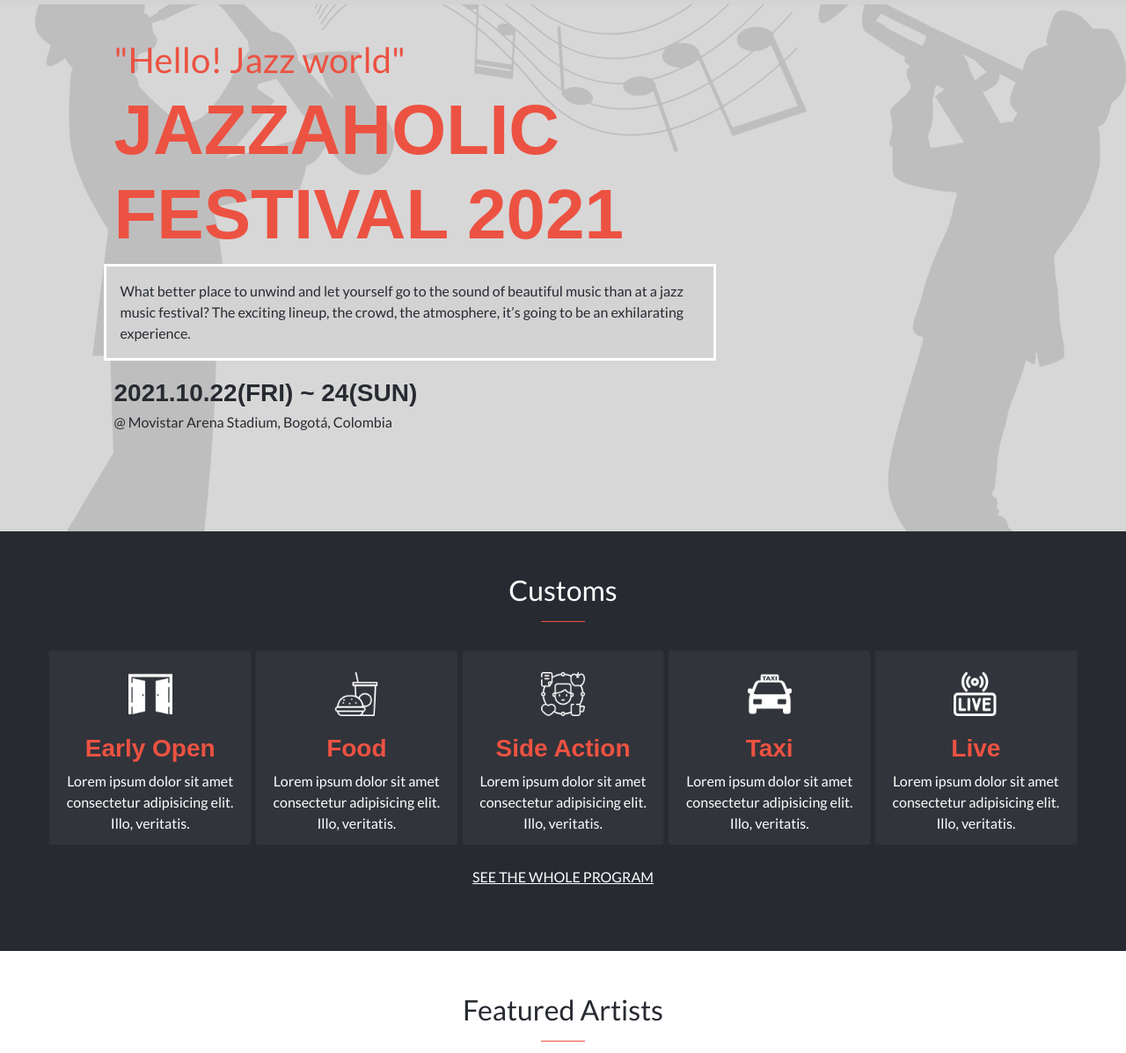
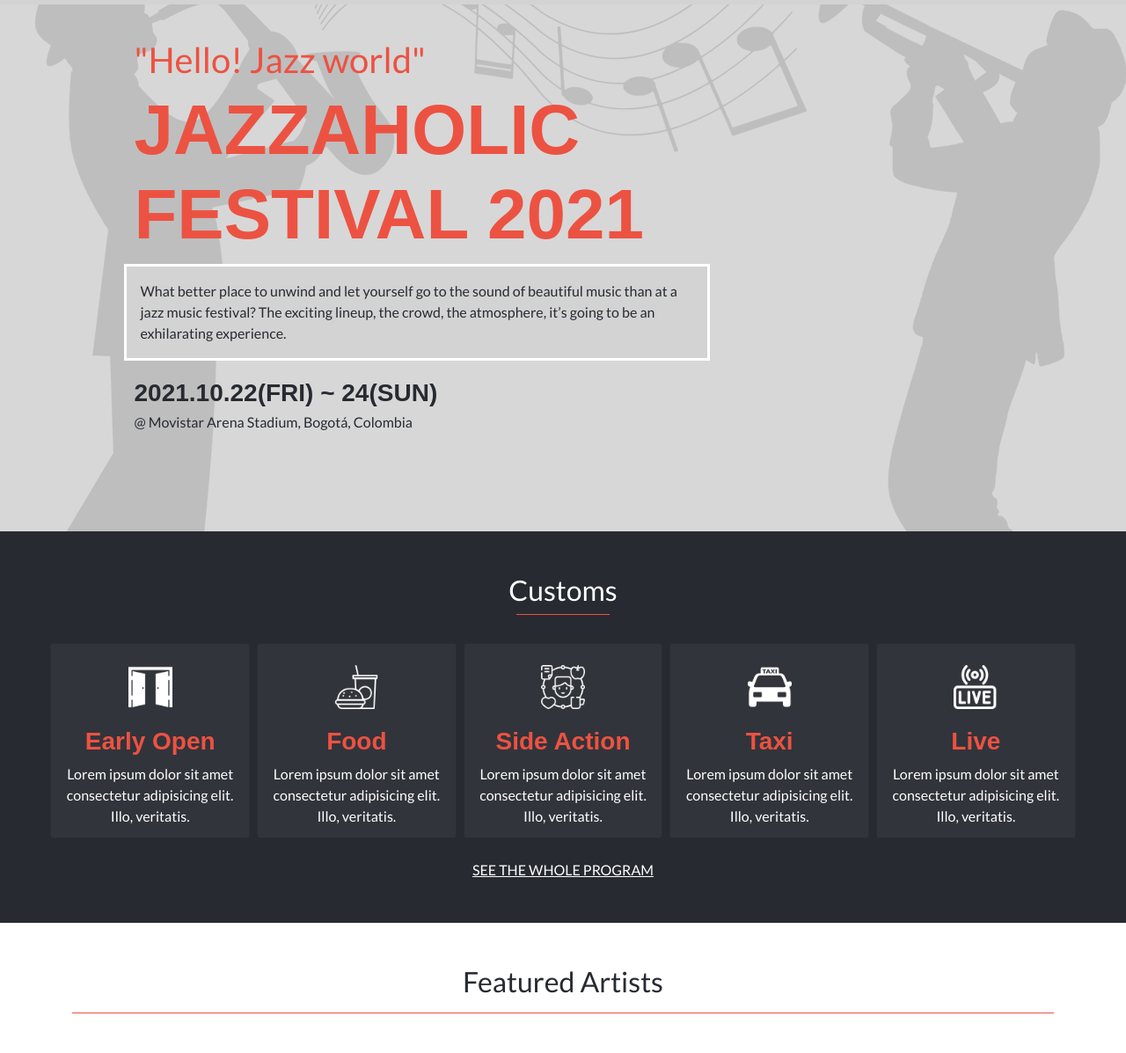
Before and after one commit to dicodiaz/jazzaholic, a website: page index.html in a window 1280 px wide. Shown: the part 100-1297 px from the top of the page at 88% size. Drawn offline with nearby package versions, Linux system fonts and the light colour scheme.

Commit message:
Further fix customs section's styling

```diff
--- a/css/styles.css
+++ b/css/styles.css
@@ -1,6 +1,6 @@
 /* Fonts */
 
-@import url('https://fonts.googleapis.com/css2?family=Lato:ital,wght@0,100;0,300;0,400;0,700;0,900;1,100;1,300;1,400;1,700;1,900&display=swap');
+@import url("https://fonts.googleapis.com/css2?family=Lato:ital,wght@0,100;0,300;0,400;0,700;0,900;1,100;1,300;1,400;1,700;1,900&display=swap");
 
 /* Custom */
 
@@ -33,7 +33,7 @@
 }
 
 .bg-custom5 {
-  background: white url('../img/icon-chess-board.png') top left no-repeat;
+  background: white url("../img/icon-chess-board.png") top left no-repeat;
 }
 
 .bg-custom6 {
@@ -90,7 +90,6 @@
 }
 
 .orange-line {
-  width: 50px;
   height: 1px;
   background-color: #ec5242;
 }
--- a/index.html
+++ b/index.html
@@ -40,9 +40,9 @@
       <section id="home-heading" class="bg-image bg-heading">
         <div class="mask py-5 bg-custom7">
           <div class="container-md">
-            <div class="row justify-content-center py-5">
+            <div class="row m-0 justify-content-center py-5">
               <div class="col-11 pt-5">
-                <div class="row">
+                <div class="row m-0">
                   <h1 class="text-coco text-custom2 fw-bold display-1 col-md-10">JAZZAHOLIC FESTIVAL 2021</h1>
                   <h2 class="order-first fs-1 text-custom2 col-md-10">"Hello! Jazz world"</h2>
                   <p class="p-3 border border-white border-3 col-md-8 bg-custom3">What better place to unwind and let yourself go to the sound of beautiful music than at a jazz music festival? The exciting lineup, the crowd, the atmosphere, it’s going to be an exhilarating experience.</p>
@@ -55,11 +55,12 @@
         </div>
       </section>
       <section id="customs" class="bg-custom1 text-white py-5">
-        <div class="row m-0 justify-content-center">
+        <div class="row m-0 g-0 justify-content-center">
+          <h2 class="text-center">Customs</h2>
+          <div class="col-1 orange-line mb-3"></div>
+          <div class="w-100"></div>
           <div class="col-11 g-0">
-            <h2 class="text-center">Customs</h2>
-            <div class="orange-line mt-3 mb-3 mx-auto"></div>
-            <div class="row m-0 gy-3 gx-1">
+            <div class="row m-0 gy-3 gx-0 gx-md-2">
               <div class="col-md">
                 <div class="card bg-custom4 text-white p-2 h-100">
                   <div class="row g-0 justify-content-around align-items-center text-center">
@@ -67,7 +68,7 @@
                       <img class="program-icon img-fluid" src="img/icon-double-door-opened.png" alt="icon-double-door-opened" />
                     </div>
                     <h3 class="col-3 col-md-12 text-coco text-custom2 fw-bold mb-0 py-md-1">Early Open</h3>
-                    <p class="col-5 col-md-12 mb-0 text-start text-md-center py-md-1">Lorem ipsum dolor sit amet consectetur adipisicing elit. Illo, veritatis.</p>
+                    <p class="col-6 col-md-12 mb-0 text-start text-md-center py-md-1">Lorem ipsum dolor sit amet consectetur adipisicing elit. Illo, veritatis.</p>
                   </div>
                 </div>
               </div>
@@ -78,7 +79,7 @@
                       <img class="program-icon img-fluid" src="img/icon-fast-food.png" alt="icon-fast-food" />
                     </div>
                     <h3 class="col-3 col-md-12 text-coco text-custom2 fw-bold mb-0 py-md-1">Food</h3>
-                    <p class="col-5 col-md-12 mb-0 text-start text-md-center py-md-1">Lorem ipsum dolor sit amet consectetur adipisicing elit. Illo, veritatis.</p>
+                    <p class="col-6 col-md-12 mb-0 text-start text-md-center py-md-1">Lorem ipsum dolor sit amet consectetur adipisicing elit. Illo, veritatis.</p>
                   </div>
                 </div>
               </div>
@@ -89,7 +90,7 @@
                       <img class="program-icon img-fluid" src="img/icon-lifestyle.png" alt="icon-lifestyle" />
                     </div>
                     <h3 class="col-3 col-md-12 text-coco text-custom2 fw-bold mb-0 py-md-1">Side Action</h3>
-                    <p class="col-5 col-md-12 mb-0 text-start text-md-center py-md-1">Lorem ipsum dolor sit amet consectetur adipisicing elit. Illo, veritatis.</p>
+                    <p class="col-6 col-md-12 mb-0 text-start text-md-center py-md-1">Lorem ipsum dolor sit amet consectetur adipisicing elit. Illo, veritatis.</p>
                   </div>
                 </div>
               </div>
@@ -100,7 +101,7 @@
                       <img class="program-icon img-fluid" src="img/icon-frontal-taxi-cab.png" alt="icon-taxi" />
                     </div>
                     <h3 class="col-3 col-md-12 text-coco text-custom2 fw-bold mb-0 py-md-1">Taxi</h3>
-                    <p class="col-5 col-md-12 mb-0 text-start text-md-center py-md-1">Lorem ipsum dolor sit amet consectetur adipisicing elit. Illo, veritatis.</p>
+                    <p class="col-6 col-md-12 mb-0 text-start text-md-center py-md-1">Lorem ipsum dolor sit amet consectetur adipisicing elit. Illo, veritatis.</p>
                   </div>
                 </div>
               </div>
@@ -111,13 +112,13 @@
                       <img class="program-icon img-fluid" src="img/icon-live-streaming.png" alt="icon-live-streaming" />
                     </div>
                     <h3 class="col-3 col-md-12 text-coco text-custom2 fw-bold mb-0 py-md-1">Live</h3>
-                    <p class="col-5 col-md-12 mb-0 text-start text-md-center py-md-1">Lorem ipsum dolor sit amet consectetur adipisicing elit. Illo, veritatis.</p>
+                    <p class="col-6 col-md-12 mb-0 text-start text-md-center py-md-1">Lorem ipsum dolor sit amet consectetur adipisicing elit. Illo, veritatis.</p>
                   </div>
                 </div>
               </div>
             </div>
           </div>
-          <div class="col-9 my-4 text-center">
+          <div class="col-9 mt-4 text-center">
             <button type="button" class="btn btn-custom py-4 d-md-none">Buy tickets for Jazzaholic Festival 2021</button>
             <a href="#" class="w-auto d-none d-md-block text-white">SEE THE WHOLE PROGRAM</a>
           </div>
```
